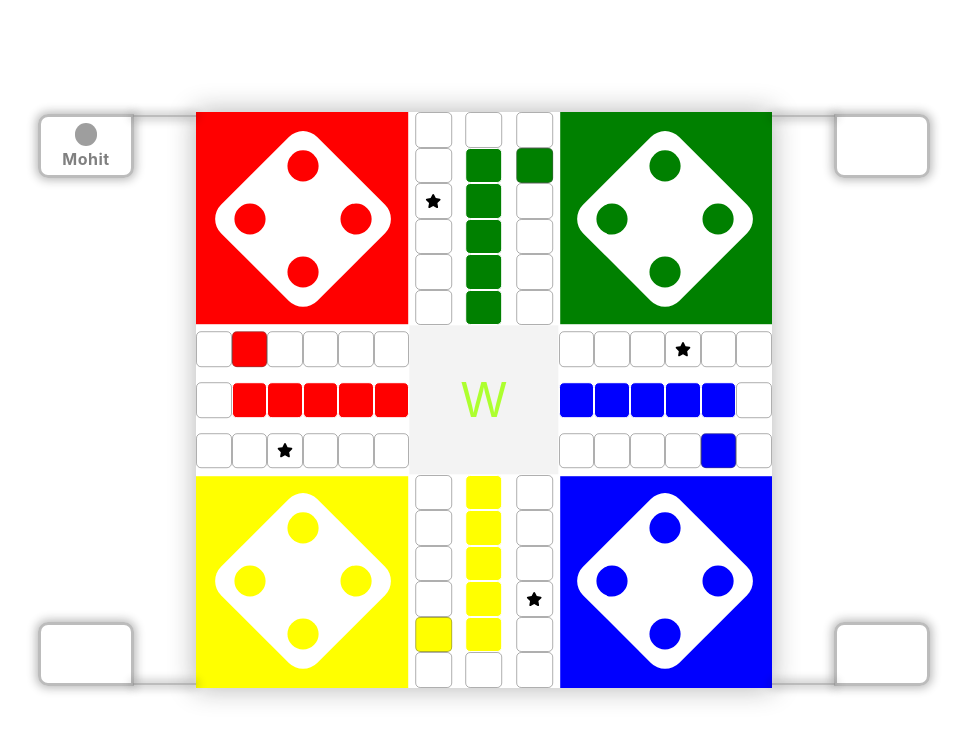
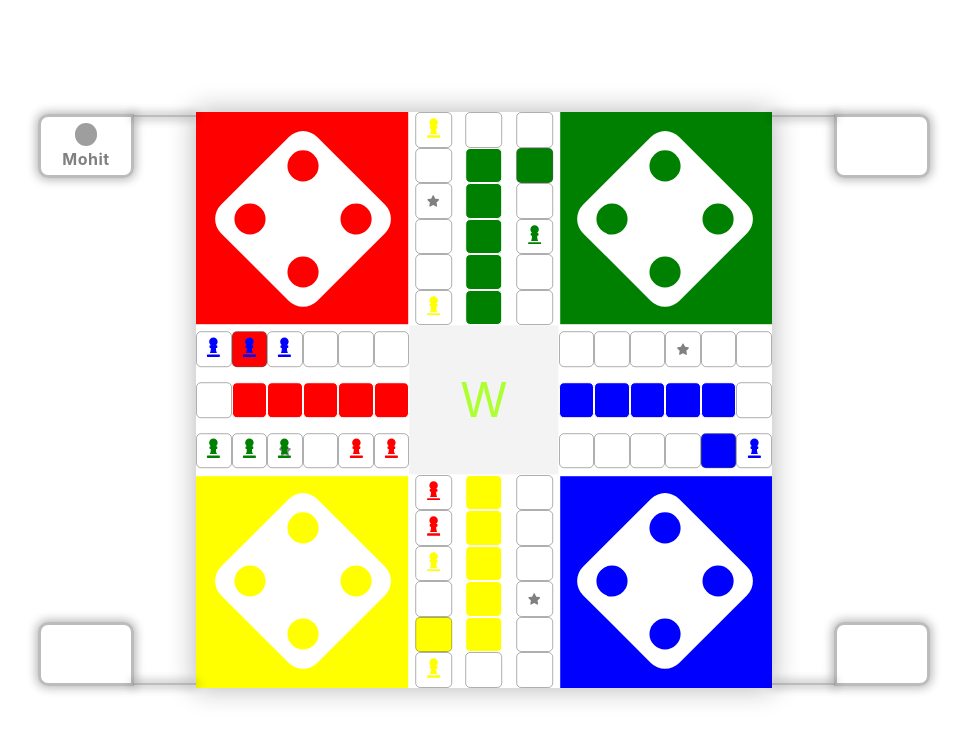
Before and after one commit to 25mohit/LUDO, a React (Create React App) app: page / in a window 1280 px wide. Shown: the top 740 px of the page, without its empty margins (156-1123 px from the left). Built offline with nearby package versions, Linux system fonts and the light colour scheme; grey boxes are pictures that could not be loaded.

Commit message:
GOTI Placing Integration Completed

```diff
--- a/src/App.css
+++ b/src/App.css
@@ -193,9 +193,41 @@
   aspect-ratio: 1;
   border-radius: 5px;
   overflow: hidden;
+  font-size: 0.8rem;
   display: flex;
   align-items: center;
   justify-content: center;
+}
+.box.star{
+  /* background-color: orange; */
+  position: relative;
+}
+.box .ico{
+  position: absolute;
+  left: 50%;
+  top: 50%;
+  /* background-color: blue; */
+  color: gray;
+  transform: translate(-50%, -50%);
+  z-index: 10;
+}
+.p-icon{
+  /* color: black; */
+  /* box-shadow: 0 0 5px 2px red; */
+  transition: 1s;
+  font-size: 1.3rem;
+}
+.p-icon.p1{
+  color: var(--p4-color);
+}
+.p-icon.p2{
+  color: var(--p1-color);
+}
+.p-icon.p3{
+  color: var(--p2-color);
+}
+.p-icon.p4{
+  color: var(--p3-color);
 }
 .box.a1.start{
   background-color: var(--p4-color);
--- a/src/components/Board.jsx
+++ b/src/components/Board.jsx
@@ -1,10 +1,17 @@
 import { useEffect, useState } from 'react'
 import { boxes } from '../JSON/Box'
 import { FaStar } from "react-icons/fa6";
+import { FaChessPawn } from "react-icons/fa";
 
 const Board = () => {
     const [boardSize, setBoardSize] = useState()
     const [winningArea, setWinningArea] = useState()
+    const [playerPosition, setPlayerPosition] = useState([
+        {p1: {g1: 'b1', g2: 'b20', g3: 'b25', g4: 'b4'}},
+        {p2: {g1: 'b5', g2: 'b6', g3: 'b7', g4: 'b8'}},
+        {p3: {g1: 'b30', g2: 'b10', g3: 'b11', g4: 'b12'}},
+        {p4: {g1: 'b40', g2: 'b14', g3: 'b15', g4: 'b16'}},
+    ])
 
     const ratio = 2.7;
 
@@ -18,14 +25,43 @@ const Board = () => {
         const slicedBoxes = boxes.slice(start, end);
         const displayBoxes = shouldReverse ? slicedBoxes.reverse() : slicedBoxes;
 
+        // console.log("displayBoxes", playerPosition?.p1);
+        // dt?.p1[posti[ind+1]] === box.n ? 'goti' : ''
+        let playe = ['p1', 'p2', 'p3', 'p4']
+        let dx = ['g1', 'g2', 'g3', 'g4']
+
         return displayBoxes?.map?.((box, index) => (
-            <div key={index} className={`box ${box.t} ${box.s === 'start' ? `${player} start` : ''}`}>
-                {
-                    (box.t === "s" && box.s !== 'start') ? <FaStar /> : ''
-                }
+            <div key={index} className={`box ${box.t} ${box.s === 'start' ? `${player} start` : ''} ${(box.t === "s" && box.s !== 'start') ? 'star' :''}`}>
+                {/* Render a star if needed */}
+                {box.t === "s" && box.s !== 'start' ? <FaStar className='ico'/> : ''}
+
+                {/* Check for each player if their position matches the current box */}
+                {playerPosition.map((playerData, playerIndex) => {
+                    const playerKey = `p${playerIndex + 1}`;
+                    const playerPositions = playerData[playerKey];
+
+                    return Object.keys(playerPositions).map((gotiKey) => {
+                        if (playerPositions[gotiKey] === box.n) {
+                            console.log(box.n, gotiKey, playerKey)
+
+                            return (
+                                <span className={`p-icon ${playerKey}`} key={`${playerKey}-${gotiKey}`} style={{zIndex: '20'}}>
+                                    {/* {playerKey}-{gotiKey} */}
+                                    <FaChessPawn />
+                                </span>
+                            );
+                        }
+                        return null;
+                    });
+                })}
             </div>
         ));
     };
+
+
+    // console.log("playerPosition", playerPosition);
+    // console.log("playerPosition", Object.keys(playerPosition?.[0]?.p1));
+
 
     const renderCenterRow = (start, player,shouldReverse = false) => {
         const list = boxes.slice(start, start+1);
```
